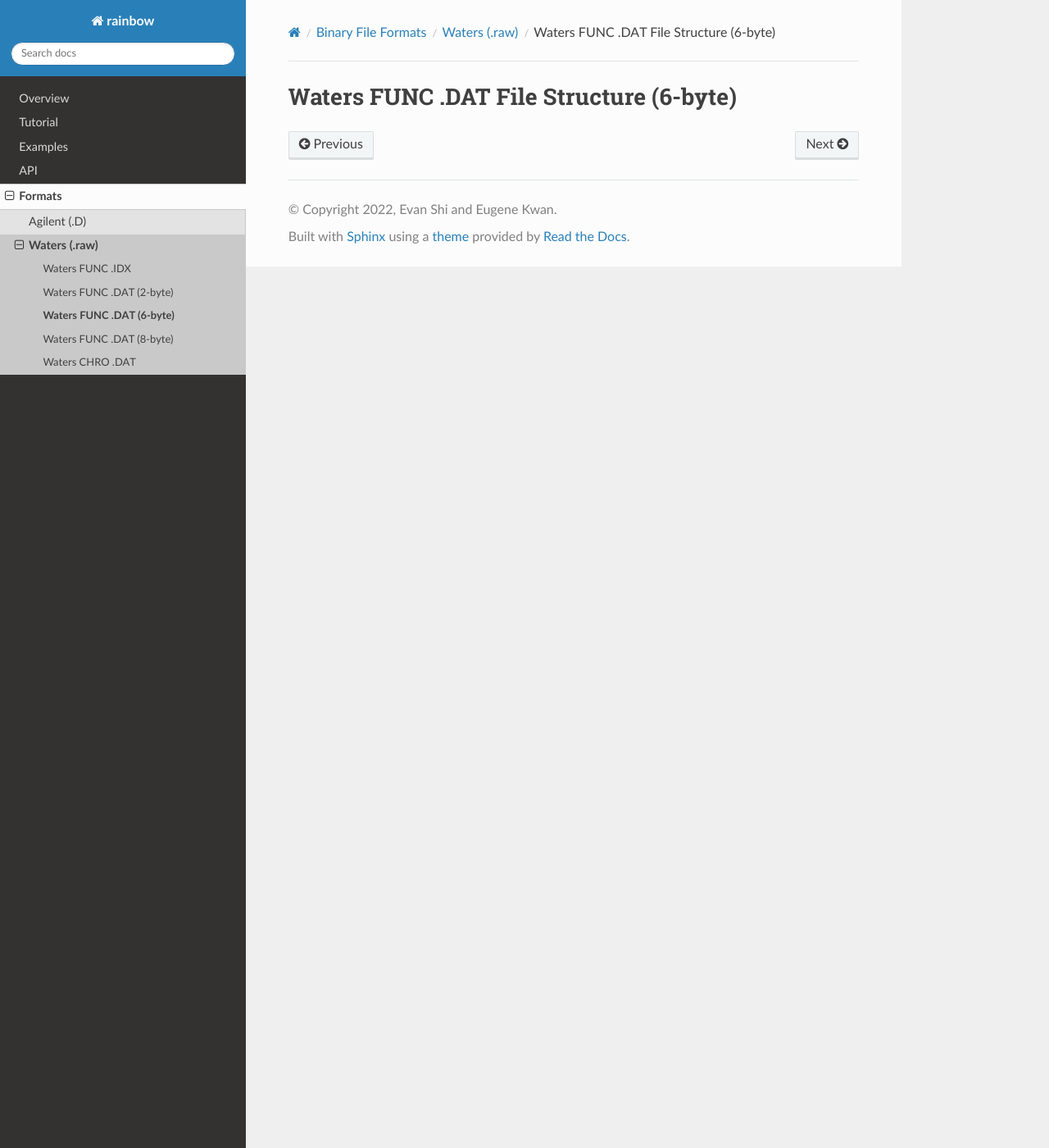
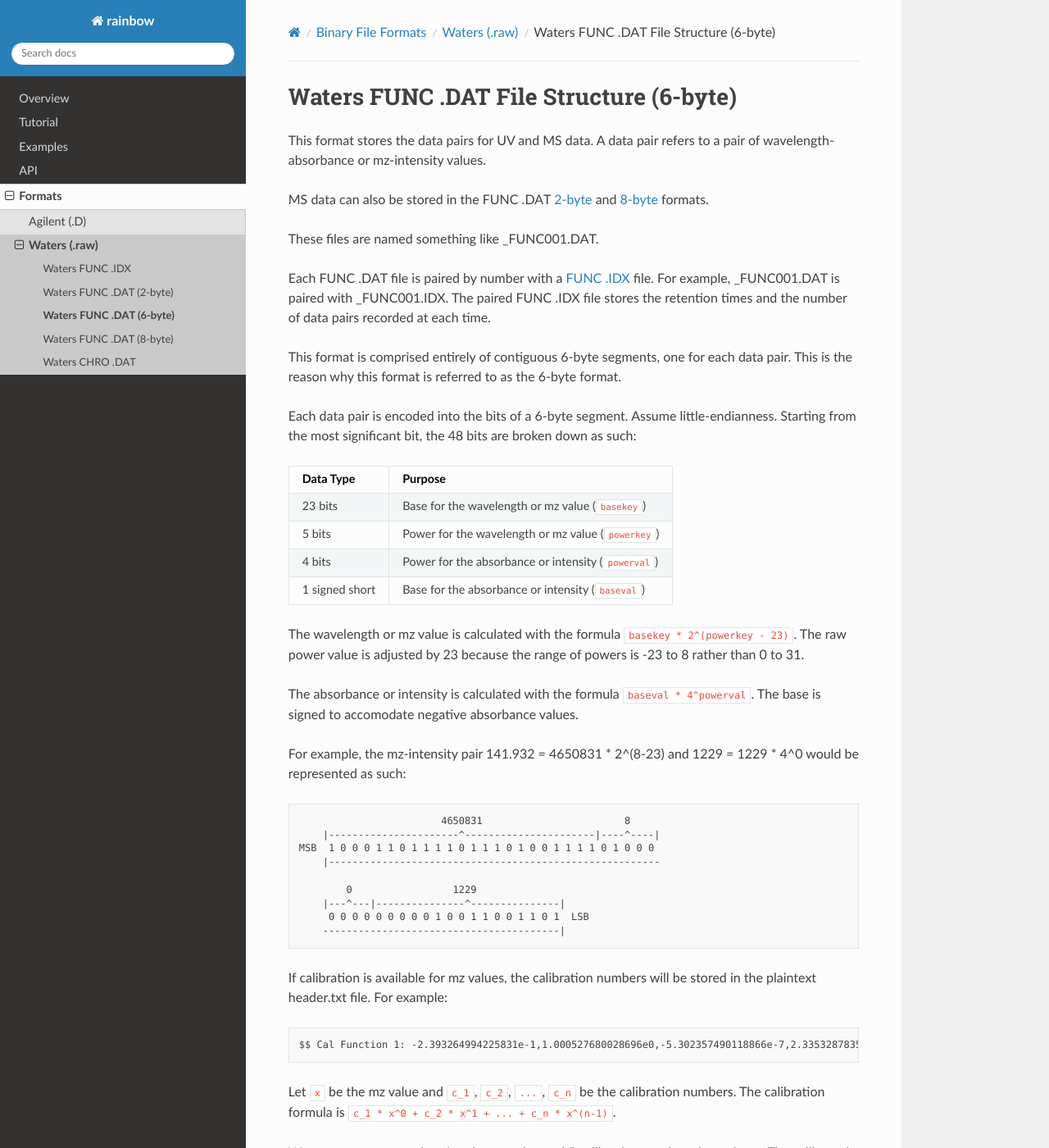
Before and after one commit to evanyeyeye/rainbow, a Sphinx documentation site: the page built from docs/waters/funcdat6.rst, in a window 1280 px wide and 1400 px high. Shown: the whole window at 82% size. Built offline with Sphinx 7.4.7 and the Read the Docs theme 2.0.0, drawn with Linux system fonts in a browser that asks for light colours; some of the changed text lies outside the part shown.

Commit message:
Add funcdat6 docs

```diff
--- a/docs/waters/funcdat2.rst
+++ b/docs/waters/funcdat2.rst
@@ -3,7 +3,9 @@
 Waters FUNC .DAT File Structure (2-byte)
 ========================================
 
-This format stores the intensity values for MS data. MS data can also be stored in the FUNC .DAT :doc:`6-byte <funcdat6>` and :doc:`8-byte <funcdat8>` formats.
+This format stores the intensity values for MS data.
+
+MS data can also be stored in the FUNC .DAT :doc:`6-byte <funcdat6>` and :doc:`8-byte <funcdat8>` formats.
 
 These files are named something like _FUNC001.DAT.
 
--- a/docs/waters/funcdat6.rst
+++ b/docs/waters/funcdat6.rst
@@ -2,3 +2,57 @@
 
 Waters FUNC .DAT File Structure (6-byte)
 ========================================
+
+This format stores the data pairs for UV and MS data. A data pair refers to a pair of wavelength-absorbance or mz-intensity values.
+
+MS data can also be stored in the FUNC .DAT :doc:`2-byte <funcdat2>` and :doc:`8-byte <funcdat8>` formats.
+
+These files are named something like _FUNC001.DAT.
+
+Each FUNC .DAT file is paired by number with a :doc:`FUNC .IDX <funcidx>` file. For example, _FUNC001.DAT is paired with _FUNC001.IDX. The paired FUNC .IDX file stores the retention times and the number of data pairs recorded at each time.
+
+This format is comprised entirely of contiguous 6-byte segments, one for each data pair. This is the reason why this format is referred to as the 6-byte format.
+
+Each data pair is encoded into the bits of a 6-byte segment. Assume little-endianness. Starting from the most significant bit, the 48 bits are broken down as such:
+
+.. list-table::
+   :header-rows: 1
+
+   * - Data Type
+     - Purpose
+   * - 23 bits
+     - Base for the wavelength or mz value (:code:`basekey`)
+   * - 5 bits
+     - Power for the wavelength or mz value (:code:`powerkey`)
+   * - 4 bits
+     - Power for the absorbance or intensity (:code:`powerval`)
+   * - 1 signed short
+     - Base for the absorbance or intensity (:code:`baseval`)
+
+The wavelength or mz value is calculated with the formula :code:`basekey * 2^(powerkey - 23)`. The raw power value is adjusted by 23 because the range of powers is -23 to 8 rather than 0 to 31.
+
+The absorbance or intensity is calculated with the formula :code:`baseval * 4^powerval`. The base is signed to accomodate negative absorbance values.
+
+For example, the mz-intensity pair 141.932 = 4650831 * 2^(8-23) and 1229 = 1229 * 4^0 would be represented as such:
+
+.. code-block:: text
+
+                           4650831                        8
+       |----------------------^----------------------|----^----|
+   MSB  1 0 0 0 1 1 0 1 1 1 1 0 1 1 1 0 1 0 0 1 1 1 1 0 1 0 0 0
+       |--------------------------------------------------------
+
+           0                 1229
+       |---^---|---------------^---------------|
+        0 0 0 0 0 0 0 0 0 1 0 0 1 1 0 0 1 1 0 1  LSB
+       ----------------------------------------|
+
+If calibration is available for mz values, the calibration numbers will be stored in the plaintext header.txt file. For example:
+
+.. code-block:: text
+
+   $$ Cal Function 1: -2.393264994225831e-1,1.000527680028696e0,-5.302357490118866e-7,2.335328783599209e-10,-4.220307033458315e-14,T0
+
+Let :code:`x` be the mz value and :code:`c_1`, :code:`c_2`, :code:`...`, :code:`c_n` be the calibration numbers. The calibration formula is :code:`c_1 * x^0 + c_2 * x^1 + ... + c_n * x^(n-1)`.
+
+We compute an example using the mz value and 5 calibration numbers from above. The calibrated mz value is 141.7576 = -2.393e-1 + 1.000 * 141.932 + -5.302e-7 * 141.932^2 + 2.335e-10 * 141.932^3 + -4.220e-14 * 141.932^4. Note that the calibration numbers are truncated to 3 decimal places for readability, but the computation uses the full precision.
--- a/docs/waters/funcdat8.rst
+++ b/docs/waters/funcdat8.rst
@@ -3,11 +3,13 @@
 Waters FUNC .DAT File Structure (8-byte)
 ========================================
 
-This format stores the mz-intensity pairs for MS data. MS data can also be stored in the FUNC .DAT :doc:`2-byte <funcdat2>` and :doc:`6-byte <funcdat6>` formats.
+This format stores the mz-intensity pairs for MS data.
+
+MS data can also be stored in the FUNC .DAT :doc:`2-byte <funcdat2>` and :doc:`6-byte <funcdat6>` formats.
 
 These files are named something like _FUNC001.DAT.
 
-Each FUNC .DAT file is paired by number with a :doc:`FUNC .IDX <funcidx>` file. For example, _FUNC001.DAT is paired with _FUNC001.IDX. The paired FUNC .IDX file stores the retention times and the number of mz-pairs recorded at each time.
+Each FUNC .DAT file is paired by number with a :doc:`FUNC .IDX <funcidx>` file. For example, _FUNC001.DAT is paired with _FUNC001.IDX. The paired FUNC .IDX file stores the retention times and the number of mz-intensity pairs recorded at each time.
 
 This format is comprised entirely of contiguous 8-byte segments, one for each mz-intensity pair. This is the reason why this format is referred to as the 8-byte format.
 
```
